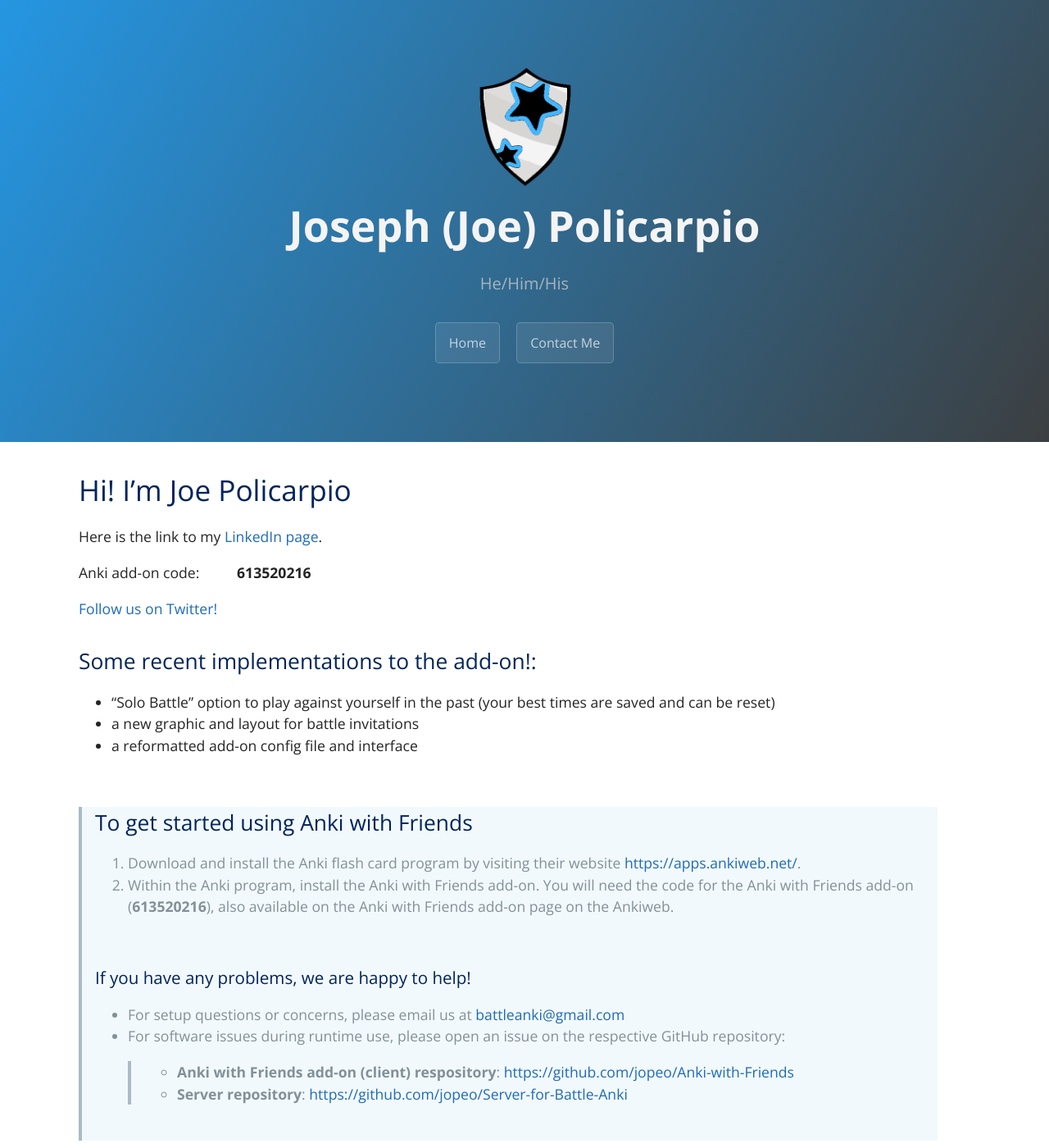
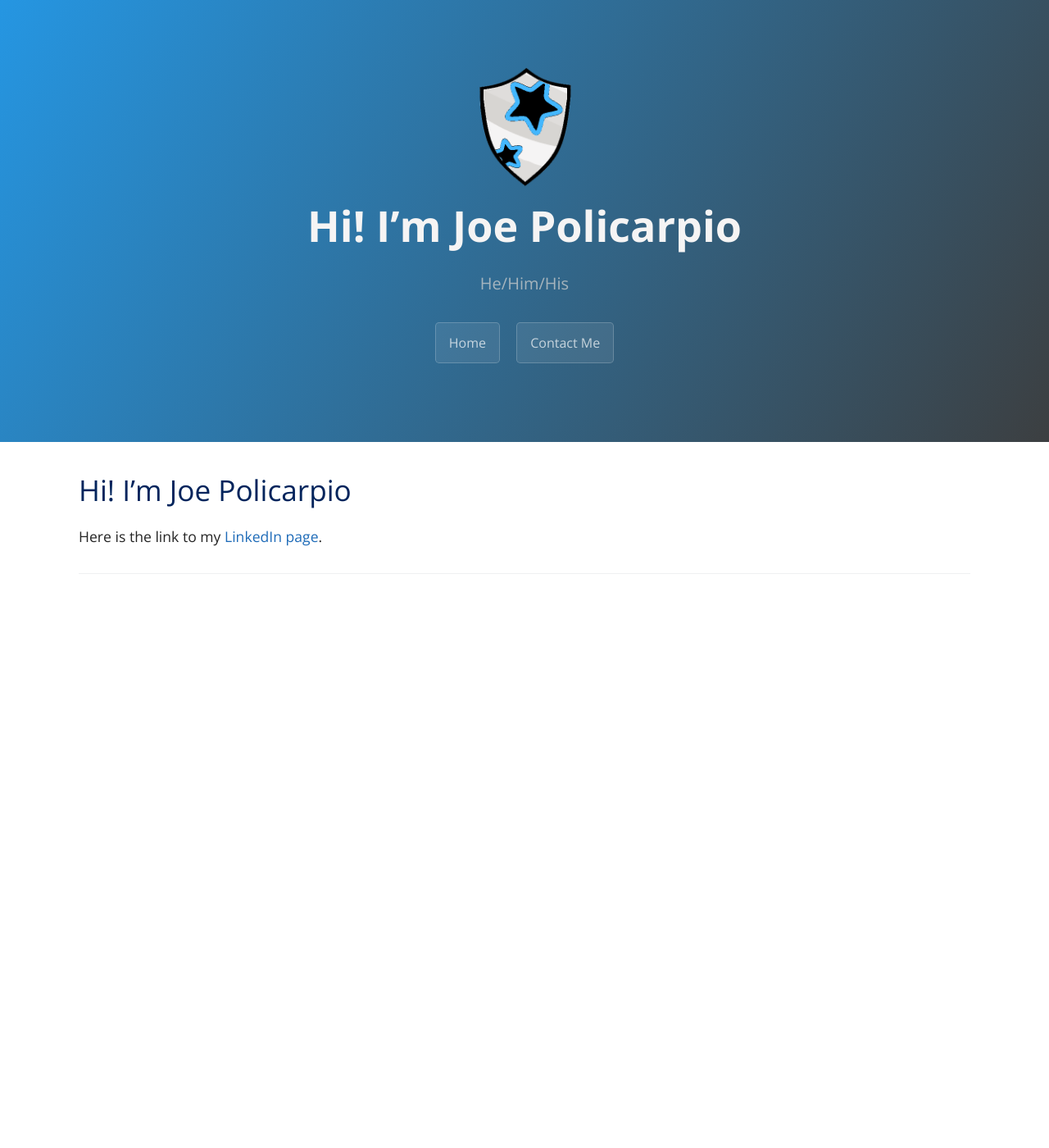
Before and after one commit to jopeo/joepo, a Jekyll site: the page built from index.md, in a window 1280 px wide and 1400 px high. Shown: the whole window at 82% size. Built offline with Jekyll 4.4.1, drawn with Linux system fonts in a browser that asks for light colours; our own code applies the rules of GitHub Pages for plain Markdown files.

Commit message:
updated 1552

```diff
--- a/index.md
+++ b/index.md
@@ -1,6 +1,4 @@
 ---
-title: Joseph (Joe) Policarpio
-description:
 layout: template
 filename: index
 ---
@@ -8,35 +6,3 @@ filename: index
 # Hi! I'm Joe Policarpio
 
 Here is the link to my [LinkedIn page](https://www.linkedin.com/in/joseph-policarpio){:target="_blank"}.
-
-Anki add-on code: &nbsp;&nbsp;&nbsp;&nbsp;&nbsp;&nbsp;&nbsp;&nbsp; **613520216**
-
-[Follow us on Twitter!](https://twitter.com/BattleAnki){:target="_blank"}
-
-## Some recent implementations to the add-on!:
-
-- "Solo Battle" option to play against yourself in the past (your best times are saved and can be reset)
-- a new graphic and layout for battle invitations
-- a reformatted add-on config file and interface
-
-<br/>
-
-> ## To get started using Anki with Friends
->
-> 1. Download and install the Anki flash card program by visiting their website [https://apps.ankiweb.net/](https://apps.ankiweb.net/){:target="_blank"}.
-> 2. Within the Anki program, install the Anki with Friends add-on. You will need the code for the Anki with Friends add-on (**613520216**),
-   also available on the Anki with Friends add-on page on the Ankiweb.
-><br>
-><br>
->
-> ### If you have any problems, we are happy to help!
->
-> - For setup questions or concerns, please email us at [battleanki@gmail.com](mailto:battleanki@gmail.com)
-> - For software issues during runtime use, please open an issue on the respective GitHub repository:
-><br>
->>  + **Anki with Friends add-on (client) respository**: [https://github.com/jopeo/Anki-with-Friends](https://github.com/jopeo/Anki-with-Friends){:target="_blank"}
->>  + **Server repository**: [https://github.com/jopeo/Server-for-Battle-Anki](https://github.com/jopeo/Server-for-Battle-Anki){:target="_blank"}
->
-><br>
-
-<br/>
```
Also changed, not shown: contact.md (+0 -2 lines).
